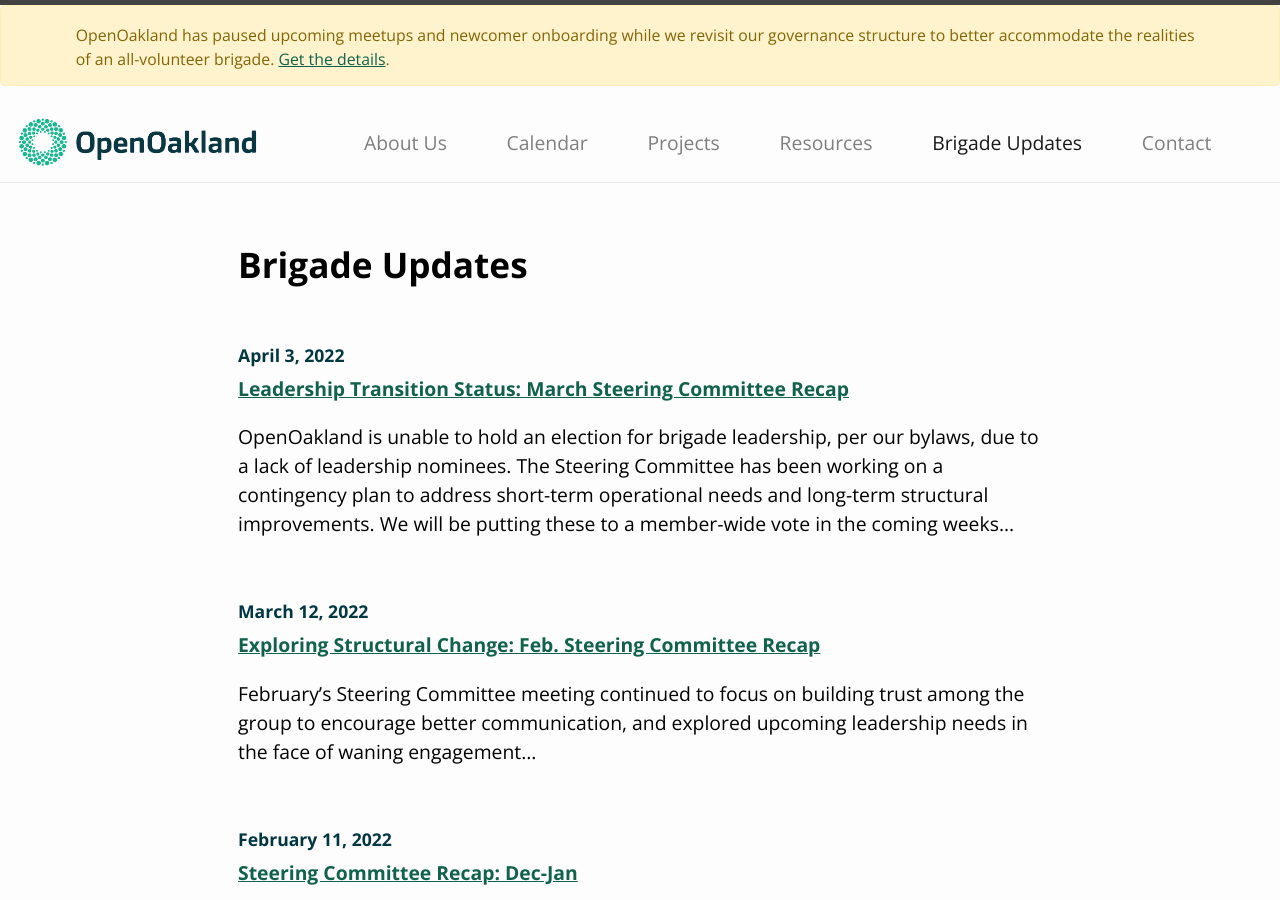
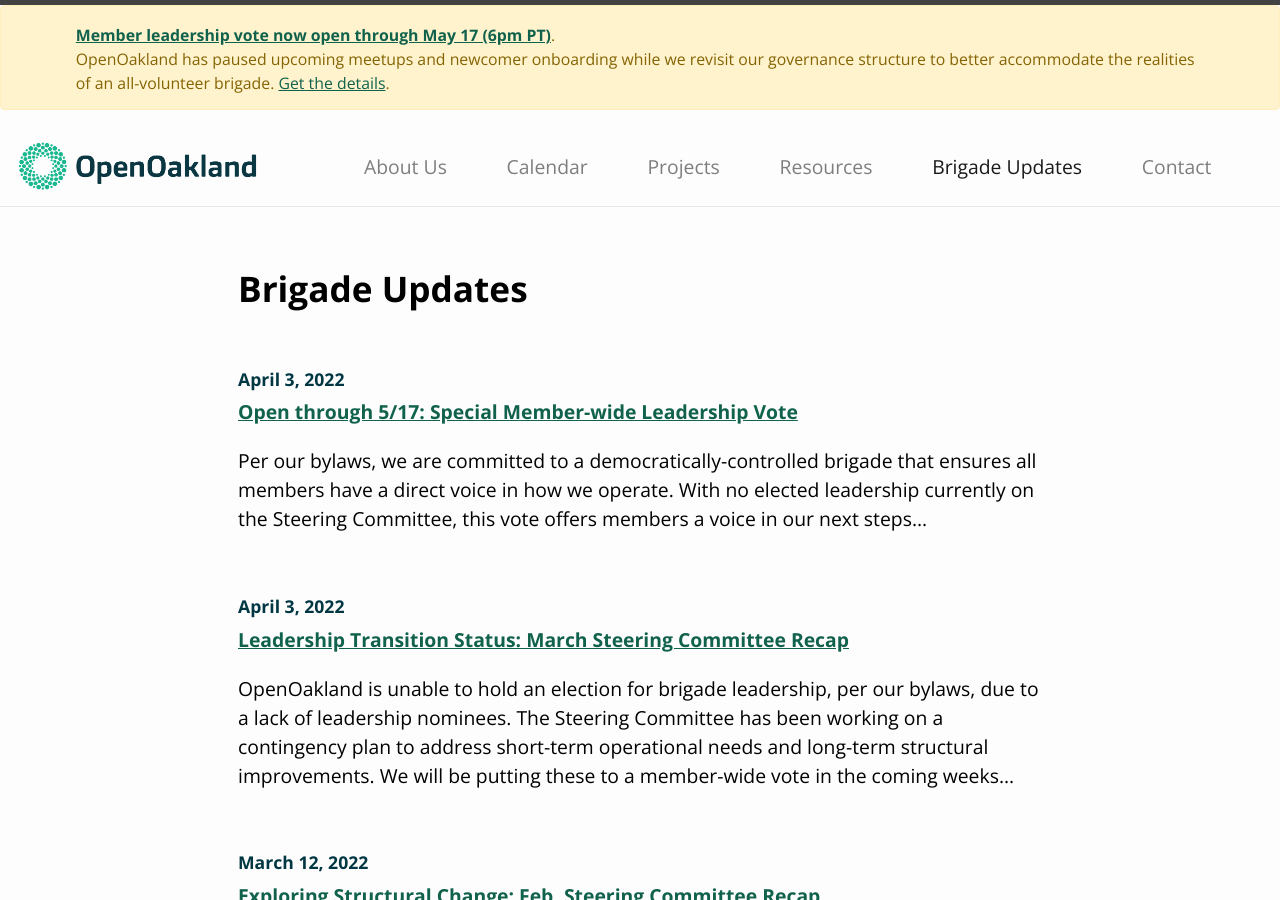
Before and after one commit to openoakland/openoakland.org, a Jekyll site: the page built from src/updates.md, in a window 1280 px wide and 900 px high. Built offline with Jekyll 4.4.1, drawn with Linux system fonts in a browser that asks for light colours; nearby versions of some CDN libraries.

Commit message:
Add announcement
- Blog post
- Update site-wide alert banner

```diff
--- a/src/_includes/home-sections/announcement-warning.html
+++ b/src/_includes/home-sections/announcement-warning.html
@@ -1,3 +1,3 @@
 <div class="alert alert-warning" role="alert">
-  <p style="font-size:.9rem; padding-left:3rem; padding-right:3rem; margin-top:5px; margin-bottom:0px;">OpenOakland has paused upcoming meetups and newcomer onboarding while we revisit our governance structure to better accommodate the realities of an all-volunteer brigade. <a style="font-size:.9rem;" href="/updates/mar-2022-steering-committee-update/">Get the details</a>.</p>
+  <p style="font-size:.9rem; padding-left:3rem; padding-right:3rem; margin-top:5px; margin-bottom:0px; align:center;"><a style="font-size:.9rem; font-weight:bold;" href="">Member leadership vote now open through May 17 (6pm PT)</a>.<br/>OpenOakland has paused upcoming meetups and newcomer onboarding while we revisit our governance structure to better accommodate the realities of an all-volunteer brigade. <a style="font-size:.9rem;" href="/updates/mar-2022-steering-committee-update/">Get the details</a>.</p>
 </div>
--- /dev/null
+++ b/src/_posts/2022-05-07-special-member-leadership-vote-now-open.md
@@ -0,0 +1,25 @@
+---
+title: "Open through 5/17: Special Member-wide Leadership Vote"
+author: OpenOakland
+layout: post
+date: 2022-04-03 00:00:00 -0800
+permalink: updates/:title/
+feat-img: /assets/images/blog/2021-07-Banner-meetup-Steering.png
+feat-img-alt: Volunteers sit in chairs in a semi-circle in a room in City Hall
+post-excerpt: "Per our bylaws, we are committed to a democratically-controlled brigade that ensures all members have a direct voice in how we operate. With no elected leadership currently on the Steering Committee, this vote offers members a voice in our next steps..."
+---
+
+[![""](/assets/images/blog/2022-05-07-special-vote.png)](https://docs.google.com/forms/d/e/1FAIpQLScfqgSuf9ICxGAohP2-7Zam1zHwN0qCMnSW5ALHg6nyCa7f5w/viewform)
+
+OpenOakland is unable to hold an election for 2022 brigade leadership due to a lack of nominees/volunteers. Given this, the Steering Committee is currently comprised of all active project leads, without any representation elected by membership. Per our bylaws, we are committed to a democratically-controlled brigade that ensures all members have a direct voice in how we operate. More details are available in our [March Steering Committee Recap](/updates/mar-2022-steering-committee-update/).
+
+This vote would empower the current Steering Committee to:
+
+- Maintain brigade status with Code for America in the absence of elected member representation.
+- Revise the bylaws with the aim of improving participation and more diverse representation.
+- Host events and meetings to serve the above purposes.
+
+[Place your vote before May 17](https://docs.google.com/forms/d/e/1FAIpQLScfqgSuf9ICxGAohP2-7Zam1zHwN0qCMnSW5ALHg6nyCa7f5w/viewform){: .btn .btn-primary }
+
+
+_Voting is open to all OpenOakland attendees and contributors within the past year. Steering Committee members are not eligible to vote. Voting closes at 6pm PT on Tuesday, May 17._
```
Also changed, not shown: src/assets/images/blog/2022-05-07-special-vote.png (added).
